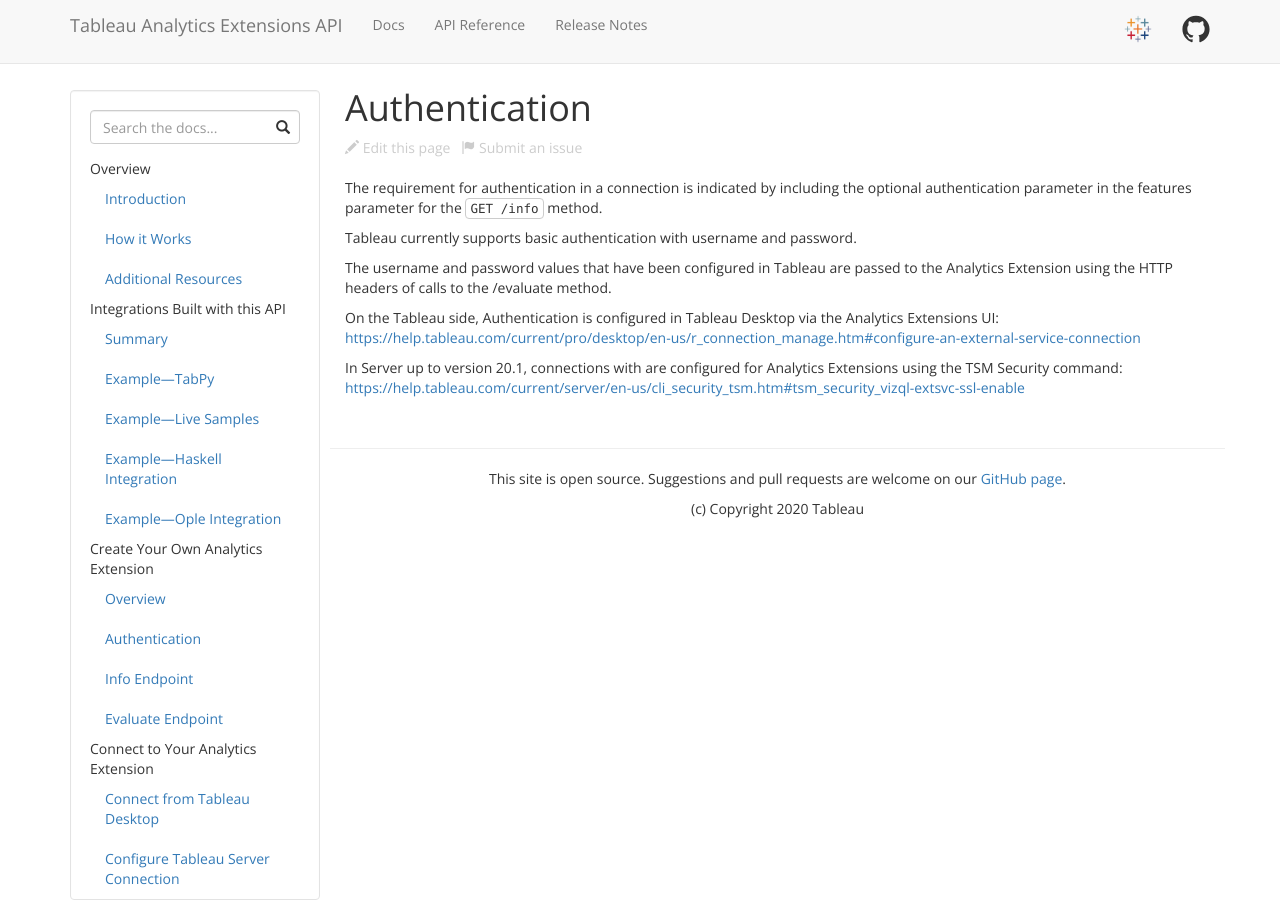
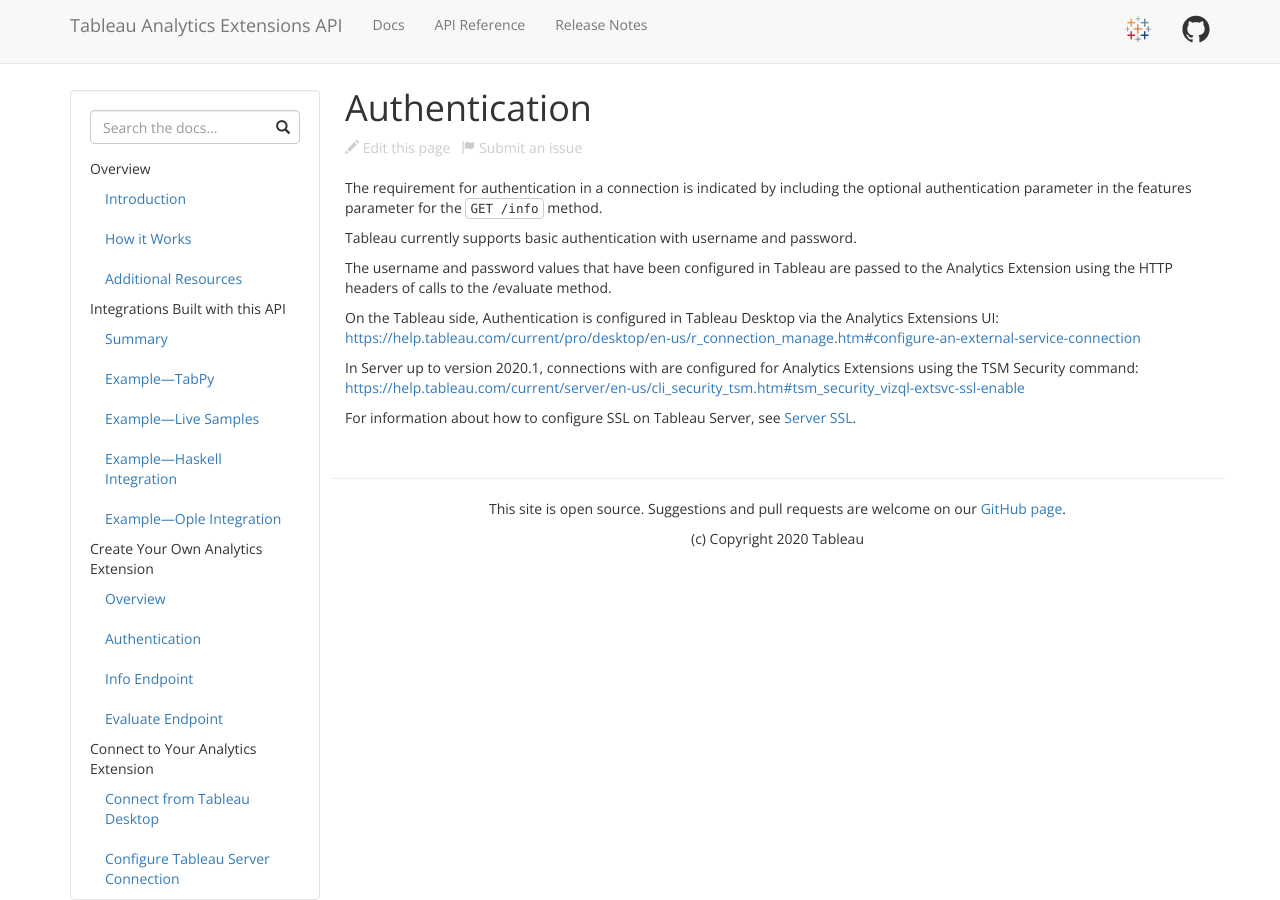
Before and after one commit to tableau/analytics-extensions-api, a Jekyll site: the page built from docs/ae_auth.md, in a window 1280 px wide. Built offline with Jekyll 4.4.1, drawn with Linux system fonts in a browser that asks for light colours; nearby versions of some CDN libraries.

Commit message:
add ssl info

```diff
--- a/docs/ae_auth.md
+++ b/docs/ae_auth.md
@@ -11,4 +11,6 @@
 
 On the Tableau side, Authentication is configured in Tableau Desktop via the Analytics Extensions UI: [https://help.tableau.com/current/pro/desktop/en-us/r_connection_manage.htm#configure-an-external-service-connection](https://help.tableau.com/current/pro/desktop/en-us/r_connection_manage.htm#configure-an-external-service-connection)
 
-In Server up to version 20.1, connections with are configured for Analytics Extensions using the TSM Security command: [https://help.tableau.com/current/server/en-us/cli_security_tsm.htm#tsm_security_vizql-extsvc-ssl-enable](https://help.tableau.com/current/server/en-us/cli_security_tsm.htm#tsm_security_vizql-extsvc-ssl-enable)
+In Server up to version 2020.1, connections with are configured for Analytics Extensions using the TSM Security command: [https://help.tableau.com/current/server/en-us/cli_security_tsm.htm#tsm_security_vizql-extsvc-ssl-enable](https://help.tableau.com/current/server/en-us/cli_security_tsm.htm#tsm_security_vizql-extsvc-ssl-enable)
+
+For information about how to configure SSL on Tableau Server, see [Server SSL](https://help.tableau.com/current/server/en-us/config_r_tabpy.htm#server-ssl).
```
